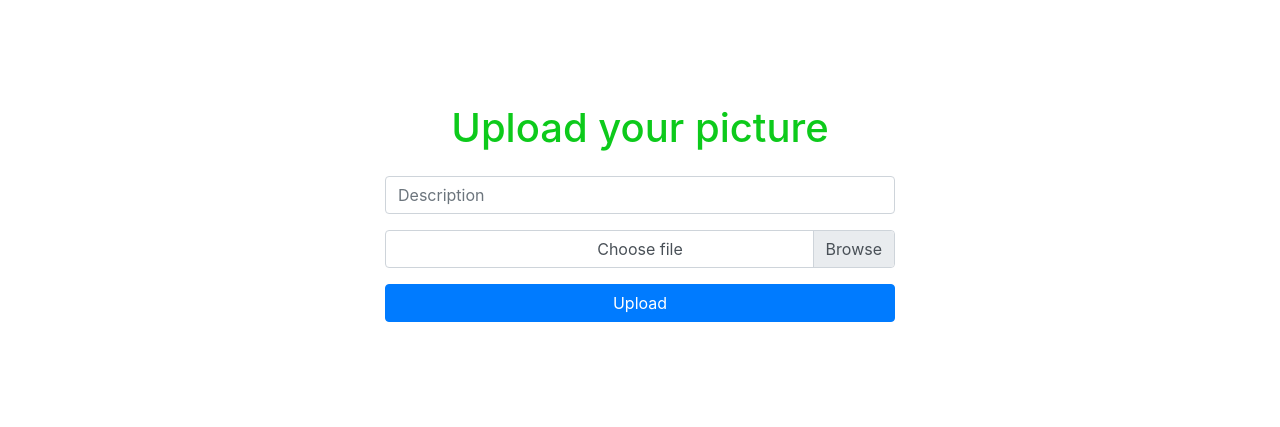
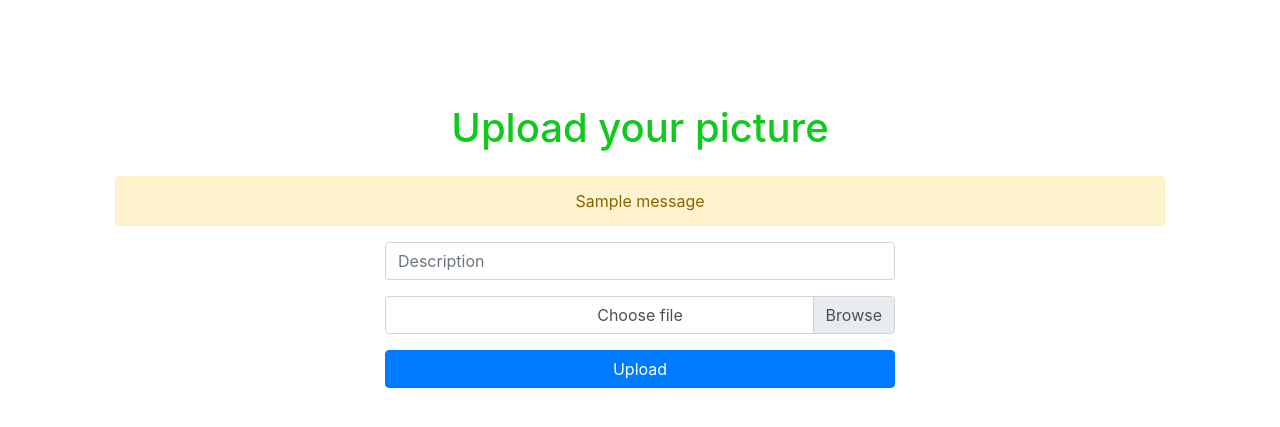
Before and after one commit to kravchenmd/image_hosting_Flask, a Flask app: page /pictures/upload in a window 1280 px wide. Shown: the part 56-483 px from the top of the page. Run offline with Flask 2, Linux system fonts and the light colour scheme; a user stored in the database is signed in; tables that the repository leaves empty hold one stand-in row (values such as "Sample post"); one stand-in notice (Sample message) is shown; parts of the project's set-up code (start-up, migrations or seed data) failed here and were passed over; some libraries are stand-ins or nearby versions.

Commit message:
Add block to render flashed messages

```diff
--- a/src/templates/pages/upload.html
+++ b/src/templates/pages/upload.html
@@ -5,7 +5,13 @@
   <div class="row justify-content-center mb-3">
     <h1>Upload your picture</h1>
   </div>
-
+  {% with messages = get_flashed_messages() %}
+    {% if messages %}
+      {% for message in messages %}
+        <div class="alert alert-warning">{{message}}</div>
+      {% endfor %}
+    {% endif %}
+  {% endwith %}
   <div class="row justify-content-center">
     <form
       class="col-sm-6"
```
